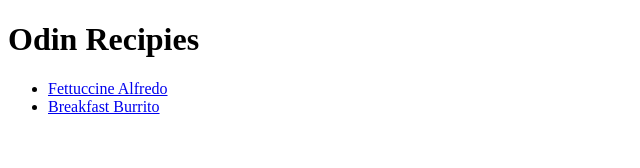
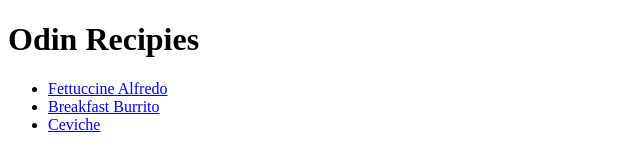
Before and after one commit to Naramos00/odin-recipies, a plain HTML site: page index.html in a window 1280 px wide. Shown: the full height of the page, 0-640 px from the left. Drawn offline with Linux system fonts and the light colour scheme.

Commit message:
Add link to ceviche recipie

```diff
--- a/index.html
+++ b/index.html
@@ -10,6 +10,7 @@
         <ul>
             <li><a href="./recipies/fettuccine.html">Fettuccine Alfredo</a></li>
             <li><a href="./recipies/breakfast-burrito.html"> Breakfast Burrito</a></li>
+            <li><a href="./recipies/ceviche.html">Ceviche</a></li>
         </ul>
     </body>
 </html>
```
